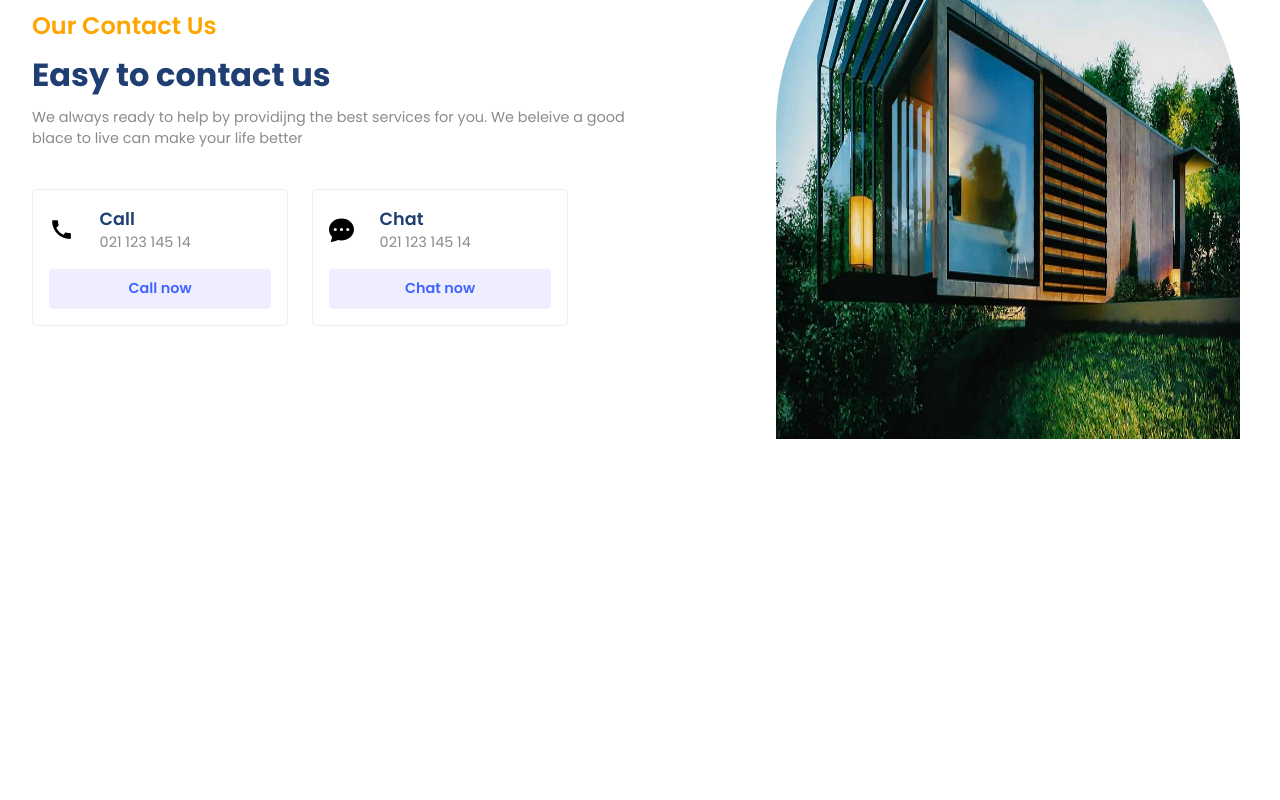
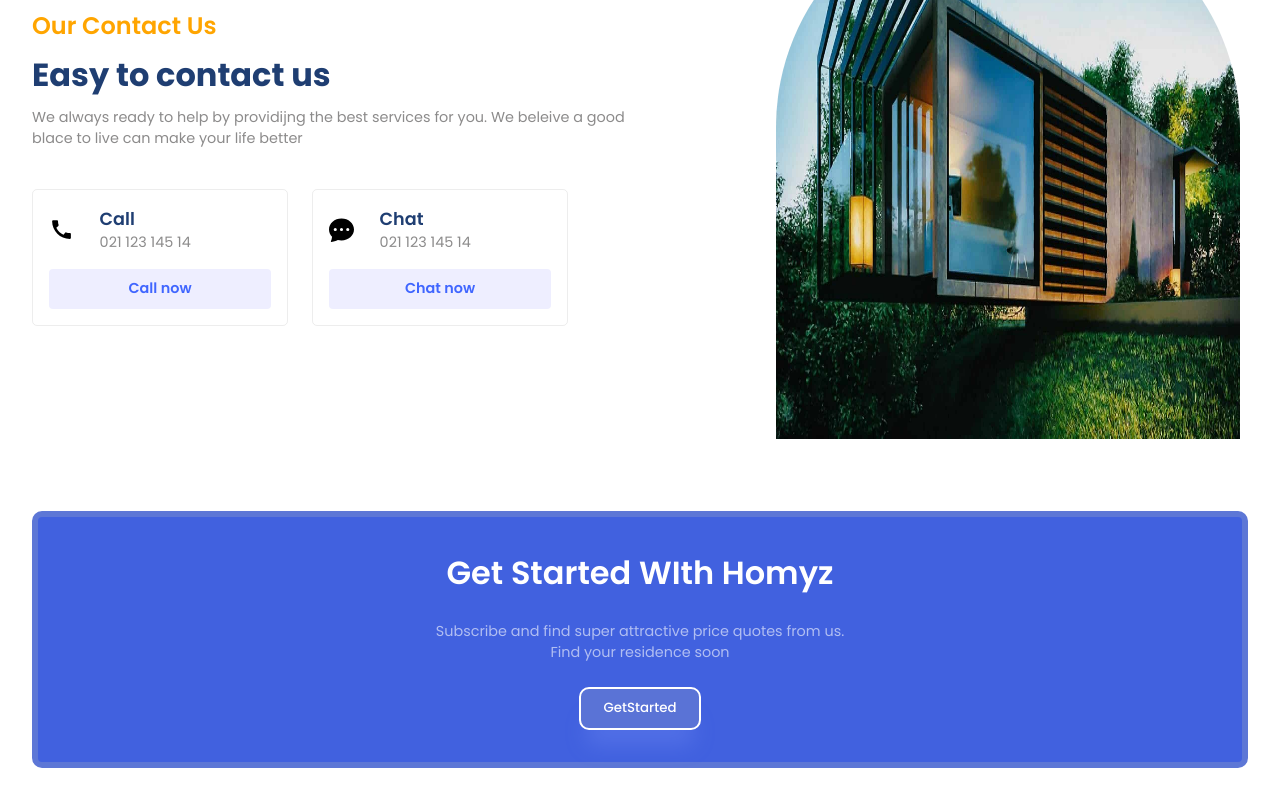
Before and after one commit to Akhilakku23/mern, a React (Vite) app in the folder client/: page / in a window 1280 px wide. Shown: the part 1428-2228 px from the top of the page. Before the commit the page ends 1907 px from the top, so only its background shows below. Built offline with nearby package versions, Linux system fonts and the light colour scheme.

Commit message:
getstarted page ui created

```diff
--- a/client/src/App.jsx
+++ b/client/src/App.jsx
@@ -2,6 +2,7 @@
 import Hero from './componets/Hero/Hero';
 import Residencies from './componets/Residencies/Residencies';
 import Contact from './componets/Contact/Contact';
+import GetStarted from './componets/GetStarted/GetStarted';
 
 
 function App() {
@@ -11,6 +12,7 @@
       <Hero/>
       <Residencies/>
       <Contact/>
+      <GetStarted/>
 
     </div>
   );
--- /dev/null
+++ b/client/src/componets/GetStarted/GetStarted.css
@@ -0,0 +1,24 @@
+.inner-container{
+    gap :1.5rem;
+    background:#4161df;
+    padding: 2rem;
+    border-radius: 10px;
+    border: 6px solid #5d77d6;
+    text-align: center;
+}
+
+.inner-container .primaryText{
+    color: white;
+    font-weight: 600;
+}
+
+.inner-container .secondaryText{
+    color: rgba(255, 255, 255, 0.587);
+}
+
+.inner-container .button{
+    background:#5a73d6 ;
+    border:2px solid  white;
+    box-shadow: var(--shadow);
+    border-radius: 10px;
+}
--- /dev/null
+++ b/client/src/componets/GetStarted/GetStarted.jsx
@@ -0,0 +1,22 @@
+import React from 'react'
+import './GetStarted.css'
+
+const GetStarted = () => {
+  return (
+    <section className="g-wrapper">
+        <div className="paddings innerwidth g-container">
+            <div className="flexColCenter inner-container">
+                <span className='primaryText'>Get Started WIth Homyz</span>
+                <span className='secondaryText'>Subscribe and find super attractive price quotes from us.
+                    <br />
+                Find your residence soon</span>
+               <button className="button">
+               <a href="mailto:akhilsaji0031@gmail.com">GetStarted</a>
+               </button>
+            </div>
+        </div>
+    </section>
+  )
+}
+
+export default GetStarted
```
